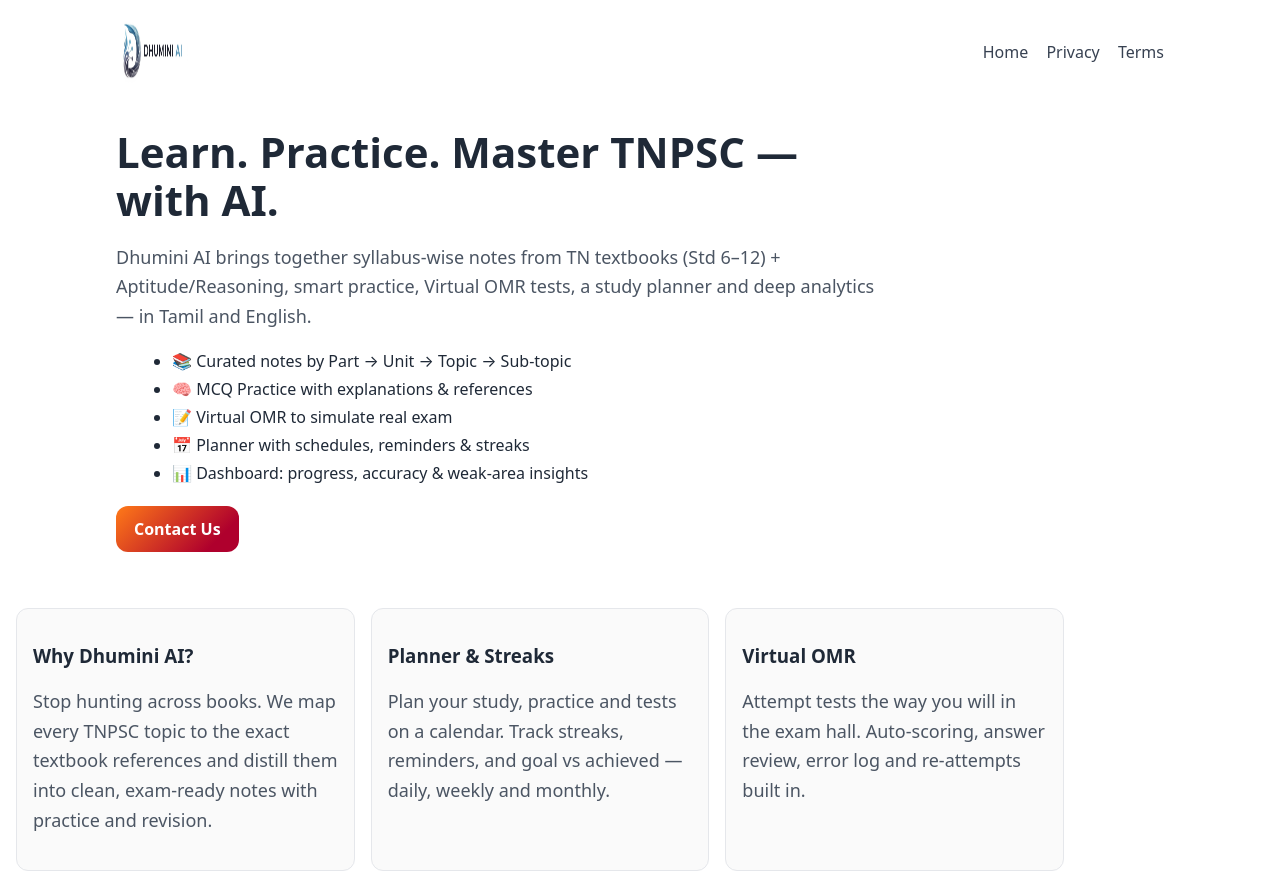
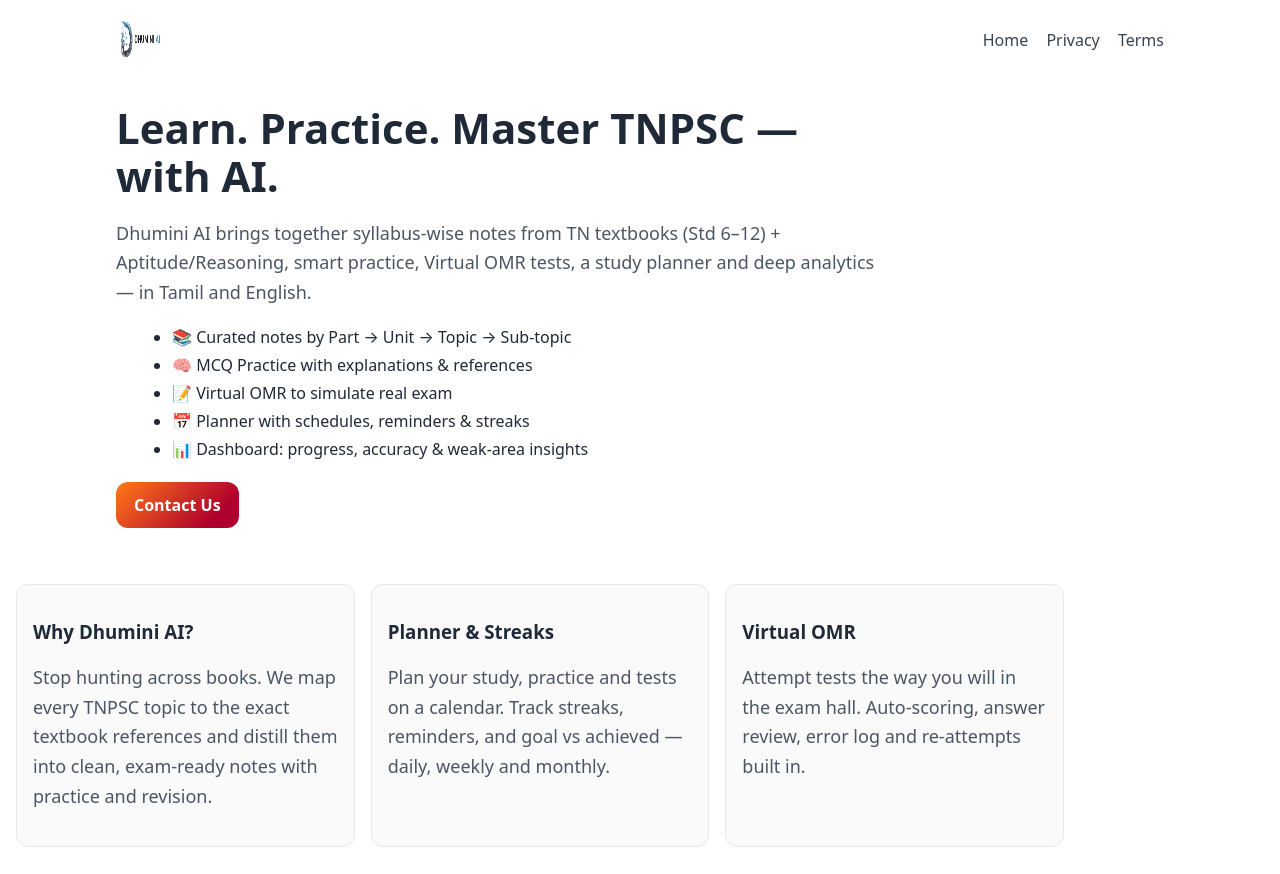
Before and after one commit to dhuminiai-eng/dhuminiai-eng.github.io, a plain HTML site: page index.html in a window 1280 px wide. Shown: the top 874 px of the page. Drawn offline with Linux system fonts and the light colour scheme.

Commit message:
Update styles.css

```diff
--- a/styles.css
+++ b/styles.css
@@ -1,7 +1,7 @@
 *{box-sizing:border-box}body{margin:0;font-family:system-ui,-apple-system,Segoe UI,Roboto,Ubuntu,Helvetica,Arial,sans-serif;color:#1f2937;background:#ffffff}
 .container{max-width:1080px;margin:0 auto;padding:16px}
 header{display:flex;align-items:center;justify-content:space-between}
-.logo{border-radius:16px}
+.logo{border-radius:16px;width:48px;height:48px}
 nav a{margin-left:14px;color:#374151;text-decoration:none;font-weight:500}
 .hero{display:flex;align-items:center;min-height:48vh}
 .hero-text{max-width:760px}
```
